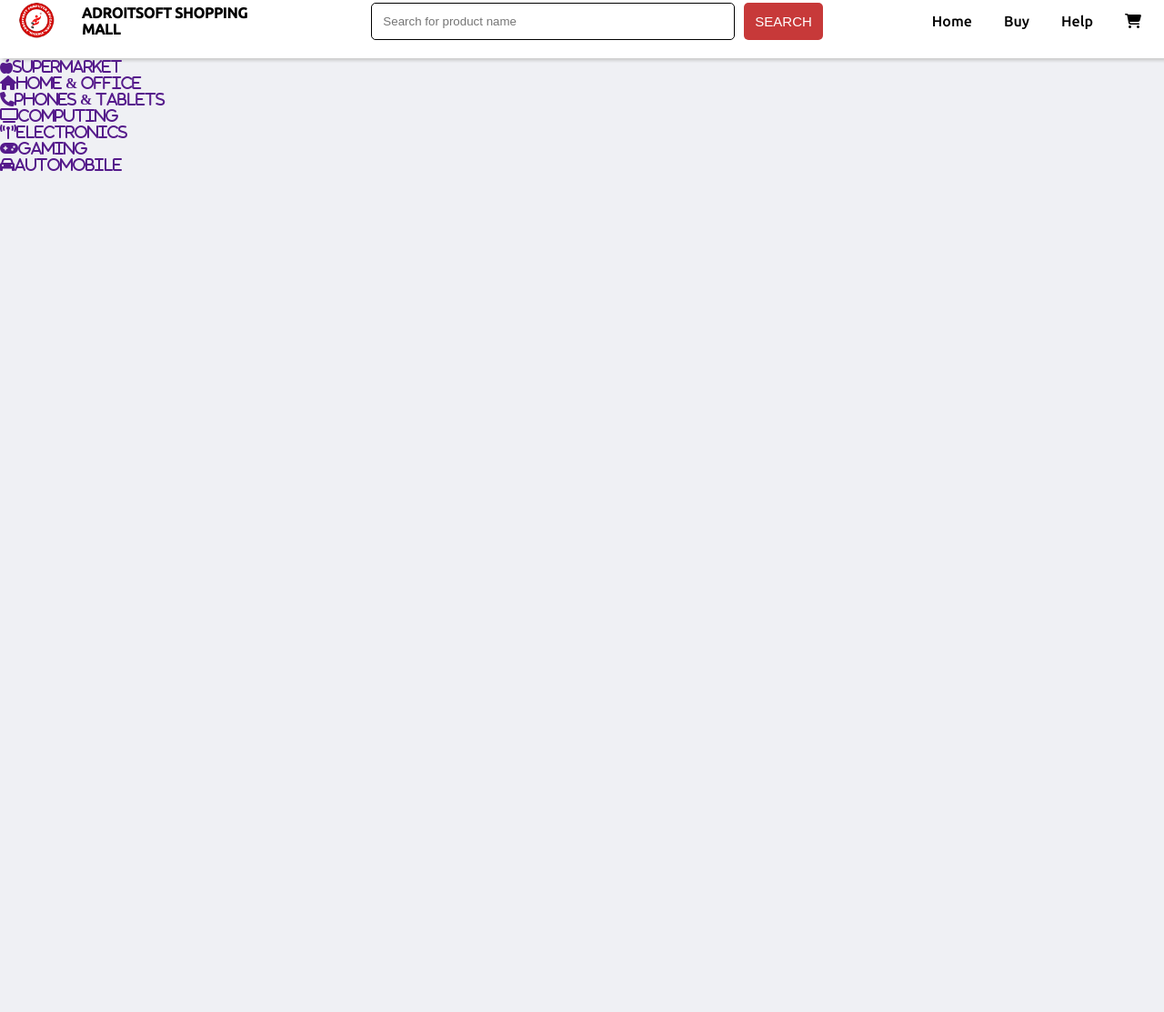
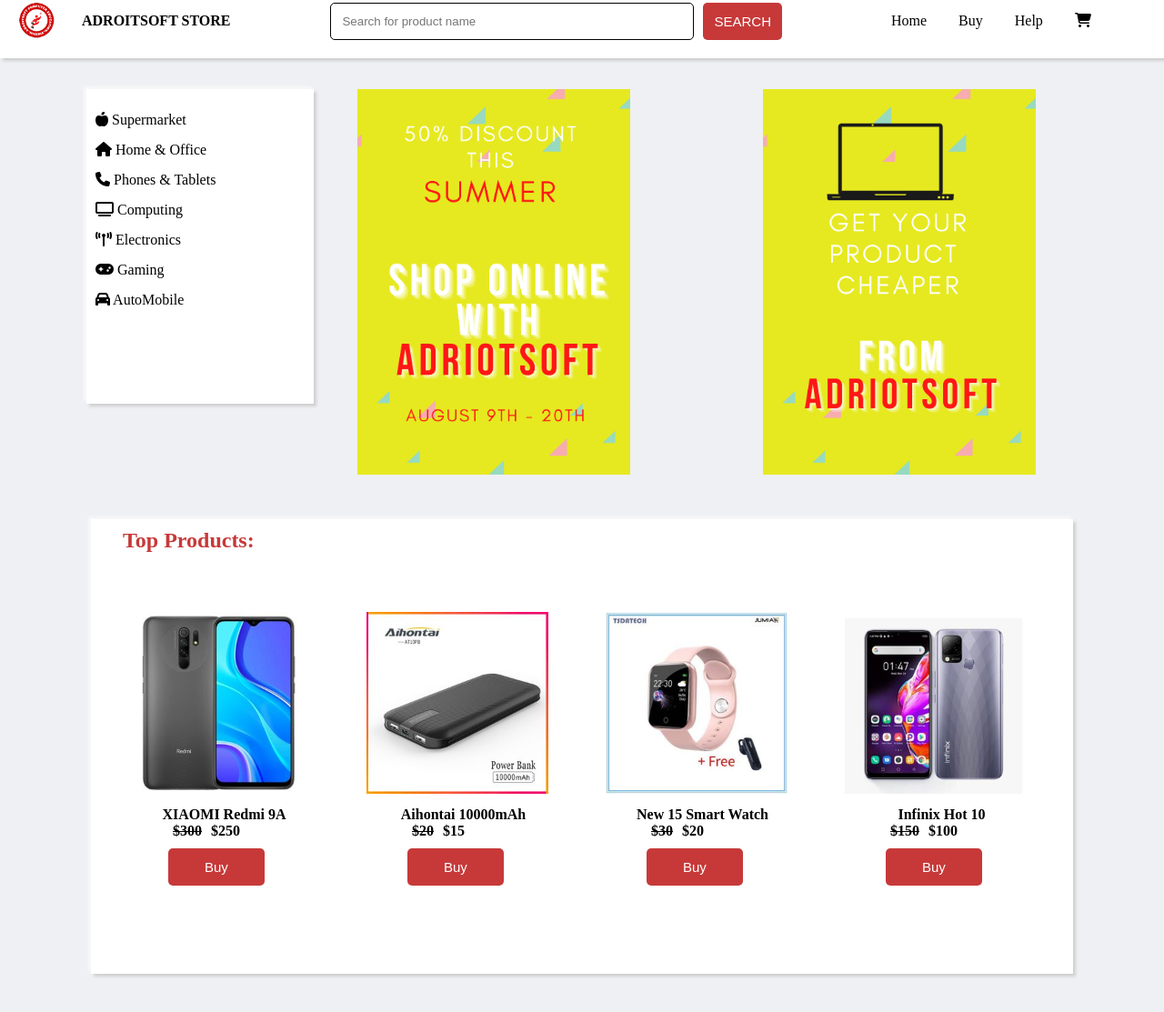
Before and after one commit to IzuagbeSamuel/acedu-shopping-store, a website built with webpack: page src/index.html in a window 1280 px wide. Shown: the part 17-1130 px from the top of the page at 91% size. Before the commit the page ends 800 px from the top, so only its background shows below. Built offline with nearby package versions, Linux system fonts and the light colour scheme.

Commit message:
Made the first product list(Top Product)

```diff
--- a/src/css/styles.css
+++ b/src/css/styles.css
@@ -1,4 +1,4 @@
-@import url('https://fonts.googleapis.com/css2?family=Ubuntu:wght@500&display=swap');
+@import url('https://fonts.googleapis.com/css2?family=Noto+Serif+JP:wght@200&display=swap');
 * {
   box-sizing: border-box;
   margin: 0;
@@ -6,7 +6,7 @@
 }
 
 body {
-  font-family: 'Ubuntu', sans-serif;
+  font-family: 'Noto Serif JP', serif;
   background-color: var(--bg-black-50);
 }
 
@@ -16,6 +16,7 @@
 
 a {
   text-decoration: none;
+  font-family: 'Noto Serif JP', serif;
 }
 
 :root {
@@ -47,6 +48,35 @@
   color: white;
   border-radius: 5px;
   font-size: 15px;
+  cursor: pointer;
+}
+
+.grid-container {
+  display: grid;
+  grid-template-columns: auto auto auto;
+  padding: 5px;
+  align-items: initial;
+}
+
+.grid-item {
+  padding: 10px;
+}
+
+.grid-container-2 {
+  display: grid;
+  grid-template-columns: auto auto auto auto auto;
+  padding: 5px;
+  align-items: initial;
+}
+
+.grid-item-2 {
+  padding: 10px;
+}
+
+.callout-message {
+  text-align: center;
+  color: var(--primary-color);
+  display: none;
 }
 
 /* Heading Section Starts */
@@ -55,9 +85,12 @@
   display: flex;
   align-items: center;
   background-color: white;
+  position: fixed;
+  top: 0;
+  width: 100%;
 }
 
-.heading-section .heading{
+.heading-section .heading {
   display: flex;
   align-items: center;
 }
@@ -99,7 +132,7 @@
   margin-left: 100px;
 }
 
-.heading-section .nav-bar ul a{
+.heading-section .nav-bar ul a {
   color: black;
   margin-right: 15px;
   margin-left: 20px;
@@ -112,6 +145,90 @@
 
 /* Left-tab Section Starts */
 .left-tab-section {
+  margin-left: 80px;
+  margin-top: 100px;
+}
 
+.left-tab-section img {
+  width: 300px;
+}
+
+.left-tab-section .left-tab ul {
+  padding: 10px;
+  box-shadow: var(--outer-shadow);
+  background-color: white;
+  max-width: 250px;
+  padding-bottom: 105px;
+}
+
+.left-tab-section .left-tab ul li {
+  margin-top: 15px;
+}
+
+.left-tab-section .left-tab ul li a {
+  color: black;
+}
+
+.left-tab-section .left-tab a:hover {
+  color: var(--secondary-color);
 }
 /* Left-tab Section Ends */
+
+/* Top Product Section Starts */
+.top-product-section {
+  margin-right: 100px;
+  margin-left: 100px;
+  margin-top: 20px;
+  margin-bottom: 70px;
+  background-color: white;
+  box-shadow: var(--outer-shadow);
+  height: 500px;
+}
+
+.top-product-section .top-product {
+  margin: 5px;
+}
+
+.top-product-section .top-product h2 {
+  margin: 30px;
+  padding-top: 10px;
+  color: var(--primary-color);
+}
+
+.top-product-section .product-gallery {
+  margin-left: 5px;
+  margin-right: 10px;
+}
+
+.top-product-section .product-gallery img {
+  width: 200px;
+  margin: 10px;
+}
+
+.top-product-section .product-gallery .img {
+  margin: 10px;
+}
+
+.top-product-section .product-gallery .img .old-price {
+  text-decoration: line-through;
+}
+
+.top-product-section .product-gallery .img h4 {
+  margin-left: 10px;
+  text-align: center;
+}
+
+.top-product-section .product-gallery .img button {
+  margin-left: 55px;
+  padding-left: 40px;
+  padding-right: 40px;
+}
+
+.top-product-section .product-gallery .pricing {
+  display: flex;
+  margin-bottom: 10px;
+  margin-left: 50px;
+  text-align: center;
+}
+
+/* Top Product Section Ends */
--- a/src/index.html
+++ b/src/index.html
@@ -5,17 +5,17 @@
     <meta http-equiv="X-UA-Compatible" content="IE=edge" />
     <meta name="viewport" content="width=device-width, initial-scale=1.0" />
     <script src="https://kit.fontawesome.com/a15138ce98.js" crossorigin="anonymous"></script>
-    <title>ADROITSOFT SHOPPING MALL</title>
+    <title>Adroitsoft Shopping Store</title>
   </head>
   <body>
     <!-- Heading Section Starts-->
     <section class="heading-section">
       <div class="heading">
         <img src="./../assets/images/Logo.png" alt="" />
-        <h1>ADROITSOFT SHOPPING MALL</h1>
+        <h1>ADROITSOFT STORE</h1>
       </div>
       <div class="search-bar">
-        <input type="search" name="search" id="search" placeholder="Search for product name">
+        <input type="search" name="search" id="search" placeholder="Search for product name" />
         <button type="submit" class="btn">SEARCH</button>
       </div>
       <nav class="nav-bar">
@@ -23,27 +23,111 @@
           <li><a href="#">Home</a></li>
           <li><a href="#">Buy</a></li>
           <li><a href="#">Help</a></li>
-          <li><a href="#" class="fas fa-shopping-cart"><span id="cart"></span></a></li>
+          <li>
+            <a href="#" class="fas fa-shopping-cart"><span id="cart"></span></a>
+          </li>
         </ul>
       </nav>
     </section>
     <!-- Heading Section Ends-->
 
     <!-- Left-Tab Section Starts -->
-    <section class="left-tab-section">
+    <section class="left-tab-section grid-container">
       <div class="left-tab">
-        <ul>
-          <li><a href="" class="fas fa-apple-alt">Supermarket</a></li>
-          <li><a href="" class="fas fa-home">Home & Office</a></li>
-          <li><a href="" class="fas fa-phone">Phones & Tablets</a></li>
-          <li><a href="" class="fas fa-tv">Computing</a></li>
-          <li><a href="" class="fas fa-broadcast-tower">Electronics</a></li>
-          <li><a href="" class="fas fa-gamepad">Gaming</a></li>
-          <li><a href="" class="fas fa-car">AutoMobile</a></li>
-        </ul>
+          <div class="grid-item">
+            <ul>
+              <li>
+                <a href="#"> <i class="fas fa-apple-alt"></i> Supermarket</a>
+              </li>
+              <li>
+                <a href="#"> <i class="fas fa-home"></i> Home & Office</a>
+              </li>
+              <li>
+                <a href="#"> <i class="fas fa-phone"></i> Phones & Tablets</a>
+              </li>
+              <li>
+                <a href="#"> <i class="fas fa-tv"></i> Computing</a>
+              </li>
+              <li>
+                <a href="#"> <i class="fas fa-broadcast-tower"></i> Electronics</a>
+              </li>
+              <li>
+                <a href="#"> <i class="fas fa-gamepad"></i> Gaming</a>
+              </li>
+              <li>
+                <a href="#"> <i class="fas fa-car"></i> AutoMobile</a>
+              </li>
+            </ul>
+          </div>
+        </div>
+        <div class="grid-item">
+          <div class="img">
+            <img src="./../assets/images/discount.png" alt="" />
+          </div>
+        </div>
+        <div class="grid-item">
+          <div class="img">
+           <img src="./../assets/images/second-discont.png" alt="">
+          </div>
+        </div>
       </div>
     </section>
     <!-- Left-Tab Section Ends -->
+
+    <!-- Top Product Tab Starts -->
+    <section class="top-product-section">
+      <div class="top-product">
+        <h2>Top Products:</h2>
+        <h3 class="callout-message" id="callout-message">Your order has been placed, click the cart icon to continue purchase!</h3>
+      </div>
+      <div class="product-gallery grid-container-2">
+        <div class="grid-item-2">
+          <div class="img">
+            <img src="./../assets/images/1.jpg" alt="">
+            <h4>XIAOMI Redmi 9A</h4>
+            <div class="pricing">
+              <h4 class="old-price">$300</h4>
+              <h4>$250</h4><br>
+            </div>
+            <button class="btn buy1">Buy</button>
+          </div>
+      </div>
+       <div class="grid-item-2">
+         <div class="img">
+           <img src="./../assets/images/2.jpg" alt="">
+           <h4>Aihontai 10000mAh</h4>
+           <div class="pricing">
+             <h4 class="old-price">$20</h4>
+             <h4>$15</h4>
+           </div>
+           <button class="btn buy2">Buy</button>
+         </div>
+       </div>
+       <div class="grid-item-2">
+         <div class="img">
+           <img src="./../assets/images/3.jpg" alt="">
+           <h4>New 15 Smart Watch</h4>
+           <div class="pricing">
+             <h4 class="old-price">$30</h4>
+             <h4>$20</h4>
+           </div>
+           <button class="btn buy3">Buy</button>
+         </div>
+       </div>
+       <div class="grid-item-2">
+         <div class="img">
+           <img src="./../assets/images/4.jpg" alt="">
+           <h4>Infinix Hot 10</h4>
+           <div class="pricing">
+             <h4 class="old-price">$150</h4>
+             <h4>$100</h4>
+           </div>
+           <button class="btn buy4">Buy</button>
+         </div>
+       </div>
+      </div>
+    </section>
+    <!-- Top Product Tab Ends -->
     <script src="./index.js"></script>
   </body>
 </html>
--- a/src/index.js
+++ b/src/index.js
@@ -3,7 +3,27 @@
 let cart = document.getElementById('cart');
 let increment = 0;
 
-document.querySelector('.heading').addEventListener('click', () => {
-  increment +=1;
-  cart.innerHTML = '<span class="cart">' + increment +'</span>';
+document.querySelector('.buy1').addEventListener('click', () => {
+  increment += 1;
+  cart.innerHTML = '<span class="cart">' + increment + '</span>';
+  document.getElementById('callout-message').style.display = 'block'
+  setTimeout(() => document.getElementById('callout-message').style.display = 'none', 3000)
 });
+document.querySelector('.buy2').addEventListener('click', () => {
+  increment += 1;
+  cart.innerHTML = '<span class="cart">' + increment + '</span>';
+  document.getElementById('callout-message').style.display = 'block'
+  setTimeout(() => document.getElementById('callout-message').style.display = 'none', 3000)
+});
+document.querySelector('.buy3').addEventListener('click', () => {
+  increment += 1;
+  cart.innerHTML = '<span class="cart">' + increment + '</span>';
+  document.getElementById('callout-message').style.display = 'block'
+  setTimeout(() => document.getElementById('callout-message').style.display = 'none', 3000)
+});
+document.querySelector('.buy4').addEventListener('click', () => {
+  increment += 1;
+  cart.innerHTML = '<span class="cart">' + increment + '</span>';
+  document.getElementById('callout-message').style.display = 'block'
+  setTimeout(() => document.getElementById('callout-message').style.display = 'none', 3000)
+});
--- a/webpack.config.js
+++ b/webpack.config.js
@@ -46,12 +46,12 @@
         loader: 'eslint-loader',
       },
       {
-        test: /\.(gif|png|jpeg?g)$/,
+        test: /\.(mp4|gif|png|svn|jpg|jpeg?g)$/,
         use: [
           {
             loader: 'file-loader',
             options: {
-              name: '[name].[ext]',
+              name: '[name].[hash].[ext]',
               outputPath: 'assets/images/',
             },
           },
```
Also changed, not shown: README.md, assets/images/1.jpg (added), assets/images/2.jpg (added), assets/images/3.jpg (added), assets/images/4.jpg (added), assets/images/50% Discount This Summer.png (added), assets/images/dell1.jpg, assets/images/discount.png (added), assets/images/discount2.png (added), assets/images/second-discont.png (added).
